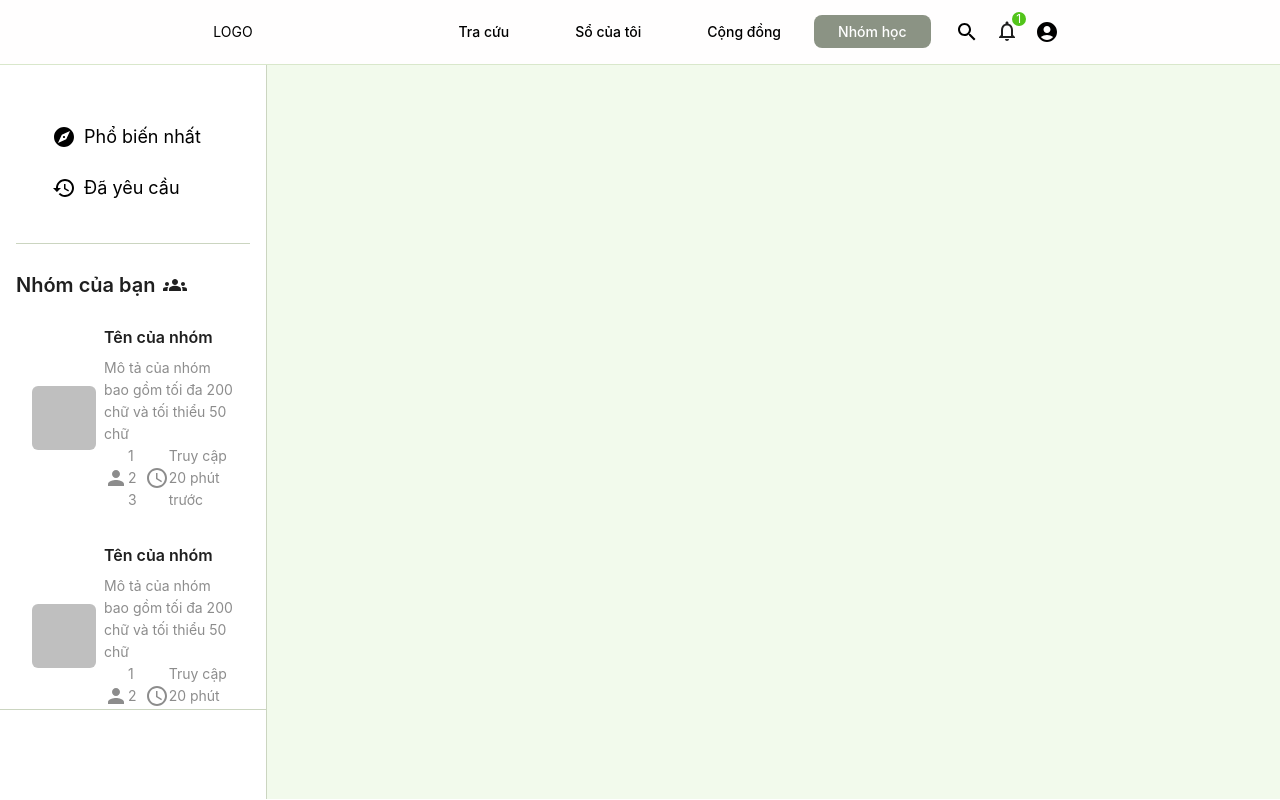
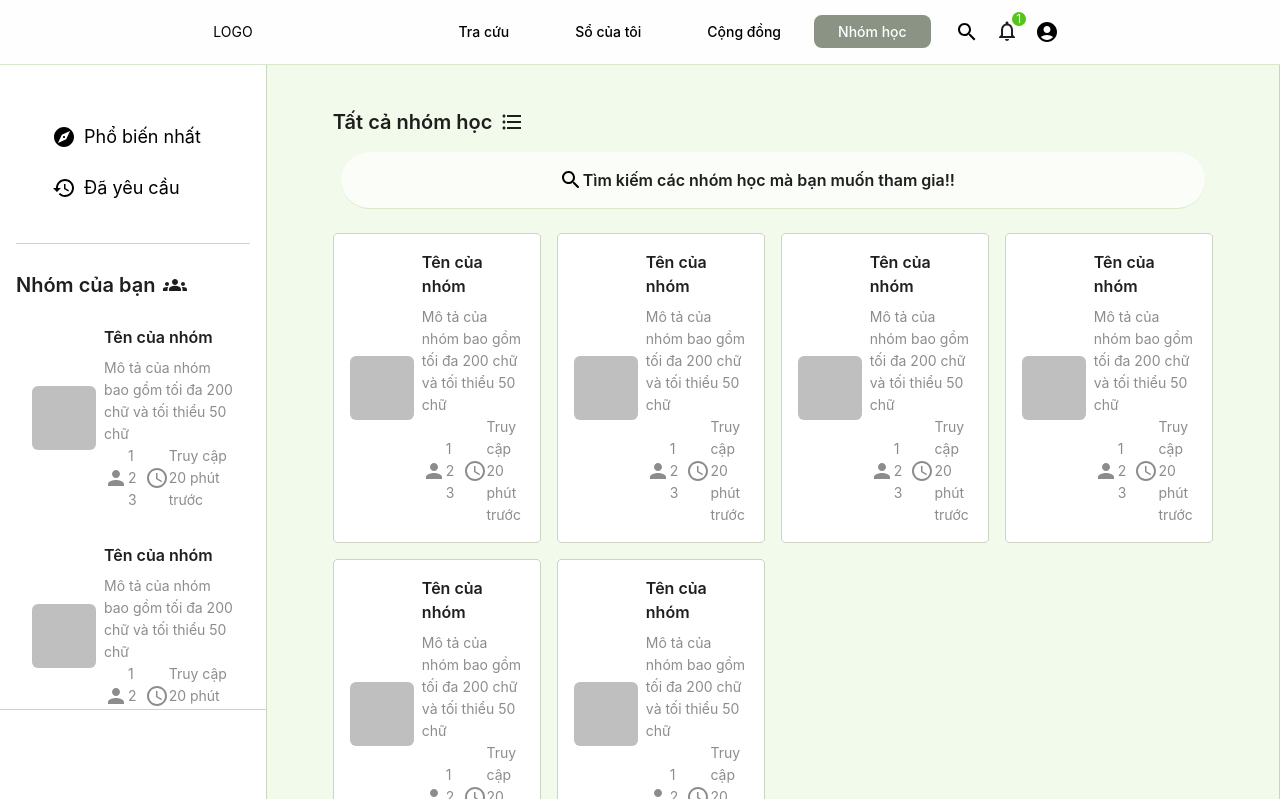
Before and after one commit to congthuan-nguyen/English-study, a React (Create React App) app in the folder es-fe/: page /group in a window 1280 px wide. Built offline with nearby package versions, Linux system fonts and the light colour scheme.

Commit message:
addtional interface home group

```diff
--- a/es-fe/src/components/group/GroupParticipated.js
+++ /dev/null
@@ -1,48 +0,0 @@
-import { AccessTime, Groups, Person } from "@mui/icons-material";
-import { Avatar, Space, Typography } from "antd";
-import Title from "antd/es/typography/Title";
-import React from "react";
-import styles from "./Group.module.css";
-const { Text } = Typography;
-const GroupParticipated = () => {
-  return (
-    <div>
-      <Title level={4} className="fac">
-        Nhóm của bạn <Groups className="ms-8" />
-      </Title>
-      <div className={styles.GroupParticipated} id="scroll-hover">
-        {[1, 2, 3, 4, 5, 6].map((item) => {
-          return (
-            <div className="fjc buttonGrayTranset p-16">
-              <Space>
-                <Avatar size={64} shape="square" />
-                <div>
-                  <Title level={5} className="m-0">
-                    Tên của nhóm
-                  </Title>
-                  <div>
-                    <Text type="secondary">
-                      Mô tả của nhóm bao gồm tối đa 200 chữ và tối thiểu 50 chữ
-                    </Text>
-                  </div>
-                  <Text type="secondary">
-                    <Space direction="horizontal">
-                      <div className="fac">
-                        <Person /> <span>123</span>
-                      </div>
-                      <div className="fac">
-                        <AccessTime /> Truy cập 20 phút trước
-                      </div>
-                    </Space>
-                  </Text>
-                </div>
-              </Space>
-            </div>
-          );
-        })}
-      </div>
-    </div>
-  );
-};
-
-export default GroupParticipated;
--- a/es-fe/src/components/user/UserRouter.js
+++ b/es-fe/src/components/user/UserRouter.js
@@ -7,7 +7,7 @@ import MyNote from "./my-note/MyNote";
 import Community from "./community/Community";
 import CreateList from "./my-note/CreateList";
 import ListData from "./my-note/ListData";
-import Group from "../group/Group";
+import Group from "./group/Group";
 
 const UserRouter = () => {
   return (
--- a/es-fe/src/components/group/Group.js
+++ b/es-fe/src/components/user/group/Group.js
@@ -1,6 +1,7 @@
 import { Col, Row } from "antd";
 import React from "react";
 import GroupLeft from "./GroupLeft";
+import GroupCenter from "./GroupCenter";
 
 const Group = () => {
   return (
@@ -8,7 +9,13 @@ const Group = () => {
       <Col span={5}>
         <GroupLeft />
       </Col>
-      <Col span={19}></Col>
+      <Col span={19} className="h-100vh_m_66 bce-green ovfy_scr">
+        <Row justify={"center"}>
+          <Col span={22}>
+            <GroupCenter />
+          </Col>
+        </Row>
+      </Col>
     </Row>
   );
 };
--- /dev/null
+++ b/es-fe/src/components/user/group/GroupCenter.js
@@ -0,0 +1,34 @@
+import { FormatListBulleted } from "@mui/icons-material";
+import { Col, Row } from "antd";
+import Title from "antd/es/typography/Title";
+import React from "react";
+import GroupDisplay from "./GroupDisplay";
+import Search from "../search/Search";
+
+const GroupCenter = () => {
+  return (
+    <div>
+      <div className="p-16">
+        <Title level={4} className="fac ms-8">
+          <span className="me-8">Tất cả nhóm học</span> <FormatListBulleted />
+        </Title>
+        <div>
+          <Search />
+        </div>
+        <Row>
+          {[1, 2, 3, 4, 5, 6].map((item) => {
+            return (
+              <Col span={6}>
+                <div className="bg-wh m-8">
+                  <GroupDisplay className="bc-green br-4" />
+                </div>
+              </Col>
+            );
+          })}
+        </Row>
+      </div>
+    </div>
+  );
+};
+
+export default GroupCenter;
--- /dev/null
+++ b/es-fe/src/components/user/group/GroupDisplay.js
@@ -0,0 +1,38 @@
+import { AccessTime, Person } from "@mui/icons-material";
+import { Avatar, Space, Typography } from "antd";
+import Title from "antd/es/typography/Title";
+import React from "react";
+const { Text } = Typography;
+const GroupDisplay = (props) => {
+  return (
+    <div className={props.className}>
+      <div className="fjc buttonGrayTranset p-16">
+        <Space>
+          <Avatar size={64} shape="square" />
+          <div>
+            <Title level={5} className="m-0">
+              Tên của nhóm
+            </Title>
+            <div>
+              <Text type="secondary">
+                Mô tả của nhóm bao gồm tối đa 200 chữ và tối thiểu 50 chữ
+              </Text>
+            </div>
+            <Text type="secondary">
+              <Space direction="horizontal">
+                <div className="fac">
+                  <Person /> <span>123</span>
+                </div>
+                <div className="fac">
+                  <AccessTime /> Truy cập 20 phút trước
+                </div>
+              </Space>
+            </Text>
+          </div>
+        </Space>
+      </div>
+    </div>
+  );
+};
+
+export default GroupDisplay;
--- /dev/null
+++ b/es-fe/src/components/user/group/GroupParticipated.js
@@ -0,0 +1,23 @@
+import { AccessTime, Groups, Person } from "@mui/icons-material";
+import { Avatar, Space, Typography } from "antd";
+import Title from "antd/es/typography/Title";
+import React from "react";
+import styles from "./Group.module.css";
+import GroupDisplay from "./GroupDisplay";
+const { Text } = Typography;
+const GroupParticipated = () => {
+  return (
+    <div>
+      <Title level={4} className="fac">
+        Nhóm của bạn <Groups className="ms-8" />
+      </Title>
+      <div className={styles.GroupParticipated} id="scroll-hover">
+        {[1, 2, 3, 4, 5, 6].map((item) => {
+          return <GroupDisplay />;
+        })}
+      </div>
+    </div>
+  );
+};
+
+export default GroupParticipated;
--- /dev/null
+++ b/es-fe/src/components/user/search/Search.js
@@ -0,0 +1,20 @@
+import React from "react";
+import styles from "./Search.module.css";
+import { Col, Row } from "antd";
+import { SearchRounded } from "@mui/icons-material";
+import Title from "antd/es/typography/Title";
+
+const Search = () => {
+  return (
+    <div className={`${styles.search} m-16`}>
+      <Row className="p-16" justify={"center"} align={"middle"}>
+        <SearchRounded />
+        <Title level={5} className="fac me-32" style={{ marginBottom: 0 }}>
+          Tìm kiếm các nhóm học mà bạn muốn tham gia!!
+        </Title>
+      </Row>
+    </div>
+  );
+};
+
+export default Search;
--- /dev/null
+++ b/es-fe/src/components/user/search/Search.module.css
@@ -0,0 +1,11 @@
+.search {
+  cursor: pointer;
+  border-bottom: 1px solid #d9e7cb;
+  background-color: rgba(255, 254, 254, 0.7);
+  backdrop-filter: blur(8px);
+  border-radius: 66px;
+}
+
+.search:hover {
+  background-color: white;
+}
--- a/es-fe/src/styles/main.css
+++ b/es-fe/src/styles/main.css
@@ -31,6 +31,10 @@
 
 .m-0 {
   margin: 0;
+}
+
+.m-8 {
+  margin: 8px;
 }
 
 .pse-16 {
```
Also changed, not shown: es-fe/src/components/user/group/Group.module.css (renamed from es-fe/src/components/group/Group.module.css), es-fe/src/components/user/group/GroupLeft.js (renamed from es-fe/src/components/group/GroupLeft.js).
